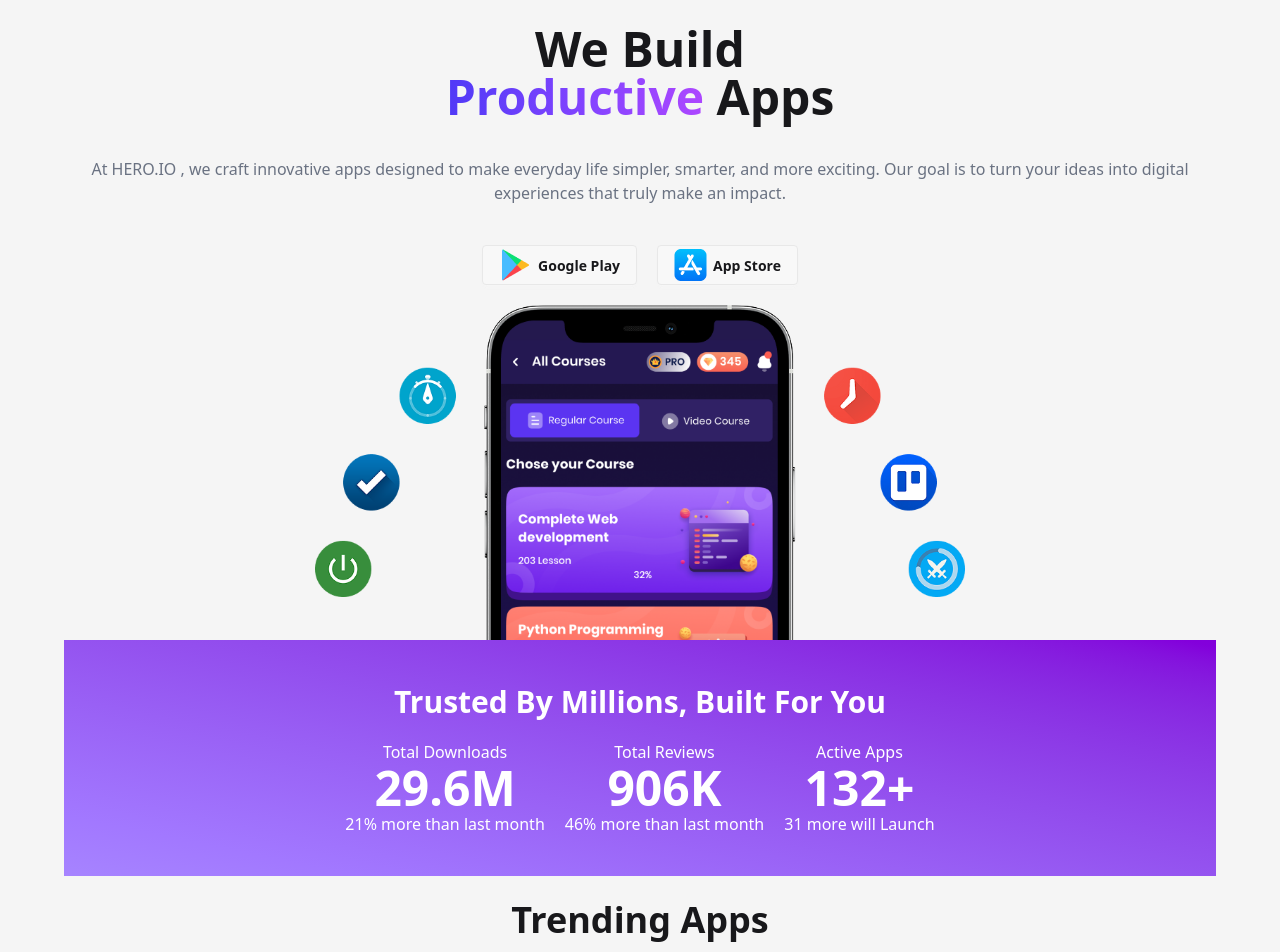
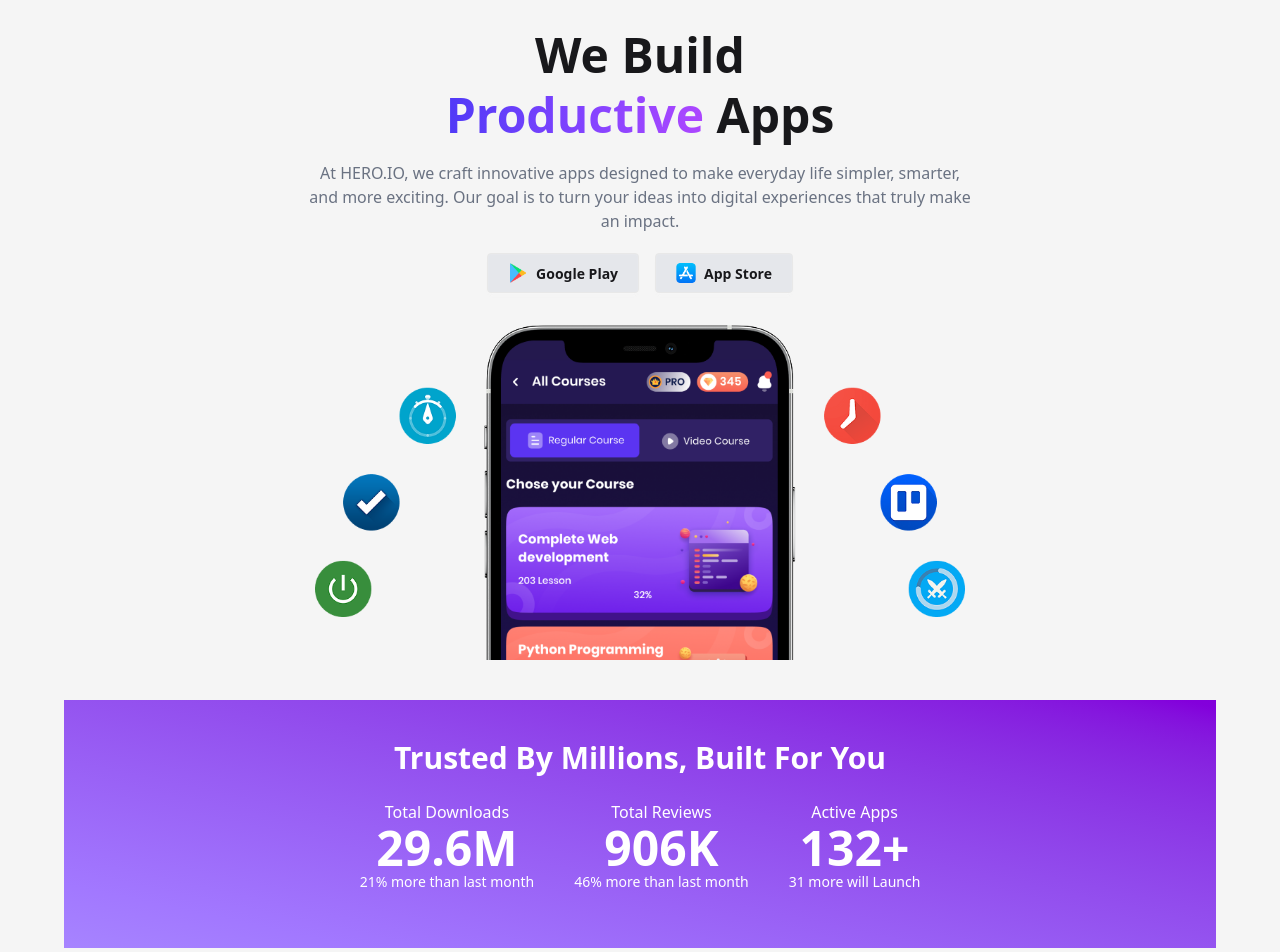
Before and after one commit to Jesun169/8th-assingment, a React (Vite) app: page / in a window 1280 px wide. Shown: the part 100-1052 px from the top of the page. Built offline with nearby package versions, Linux system fonts and the light colour scheme.

Commit message:
added chart

```diff
--- a/package.json
+++ b/package.json
@@ -17,6 +17,7 @@
     "react-router": "^7.9.4",
     "react-router-dom": "^7.9.4",
     "react-toastify": "^11.0.5",
+    "recharts": "^3.3.0",
     "tailwindcss": "^4.1.14"
   },
   "devDependencies": {
--- a/src/Banner/Banner.jsx
+++ b/src/Banner/Banner.jsx
@@ -3,44 +3,66 @@ import React from 'react';
 const Banner = () => {
   return (
     <div>
-      <div className='flex-1 text-center'>
-        <h1 className='mt-10 text-5xl font-bold'>We Build <br />
-<span className='text-transparent bg-clip-text bg-gradient-to-r from-indigo-600 to-purple-500'>Productive</span> Apps</h1>
-<p className='mt-4 p-5 text-gray-500'>At HERO.IO , we craft innovative apps designed to make everyday life simpler, smarter, and more exciting. Our goal is to turn your ideas into digital experiences that truly make an impact.</p>
+      <div className='text-center px-4 md:px-8'>
+        <h1 className='mt-10 text-4xl md:text-5xl font-bold leading-tight'>
+          We Build <br />
+          <span className='text-transparent bg-clip-text bg-gradient-to-r from-indigo-600 to-purple-500'>
+            Productive
+          </span>{' '}
+          Apps
+        </h1>
+        <p className='mt-4 text-sm md:text-base text-gray-500 max-w-2xl mx-auto'>
+          At HERO.IO, we craft innovative apps designed to make everyday life simpler, smarter,
+          and more exciting. Our goal is to turn your ideas into digital experiences that truly
+          make an impact.
+        </p>
       </div>
-      <div className='mt-5 flex justify-center gap-5'>
-        <a href="https://play.google.com/store/games?device=windows"><button className="btn"><img src="/assets/fi_16076057.png" alt="" />Google Play</button></a>
-        <a href="https://www.apple.com/app-store/"><button className="btn"><img src="/assets/Group.png" alt="" />App Store</button></a>
+
+      <div className='mt-5 flex flex-col sm:flex-row justify-center gap-4 px-4'>
+        <a href="https://play.google.com/store/games?device=windows">
+          <button className="btn flex items-center gap-2 px-5 py-2 bg-gray-200 hover:bg-gray-300">
+            <img className="w-5 h-5" src="/assets/fi_16076057.png" alt="Google Play" />
+            Google Play
+          </button>
+        </a>
+        <a href="https://www.apple.com/app-store/">
+          <button className="btn flex items-center gap-2 px-5 py-2 bg-gray-200 hover:bg-gray-300">
+            <img className="w-5 h-5" src="/assets/Group.png" alt="App Store" />
+            App Store
+          </button>
+        </a>
       </div>
-      <div>
-        {/* banner img */}
-          <div className='mt-5 flex justify-center max-w-[650px] mx-auto'>
-            <img src="/assets/hero.png" alt="" />
+
+      <div className='mt-8 flex justify-center px-4'>
+        <img
+          className='w-full max-w-[650px] h-auto object-contain'
+          src="/assets/hero.png"
+          alt="Hero"
+        />
+      </div>
+
+      <div className='bg-gradient-to-bl from-purple-700 to-violet-400 pt-10 pb-14 mt-10 px-4'>
+        <h1 className='text-2xl md:text-3xl text-white text-center font-bold mb-6'>
+          Trusted By Millions, Built For You
+        </h1>
+
+        <div className='flex flex-col md:flex-row justify-center items-center gap-10 text-white'>
+          <div className='text-center'>
+            <p>Total Downloads</p>
+            <h1 className='text-4xl md:text-5xl font-extrabold'>29.6M</h1>
+            <p className='text-sm'>21% more than last month</p>
           </div>
-      </div>
-      {/* lower banner */}
-      <div className='bg-linear-to-bl from-purple-700 to-violet-400 pt-6'>
-
-        <h1  className='text-3xl text-white text-center font-bold p-5'>Trusted By Millions, Built For You</h1>
-
-        <div className='flex justify-center gap-5  pb-10'>
-          <div className='text-center text-white'>
-          <p>Total Downloads</p>
-          <h1 className='text-5xl font-extrabold'>29.6M</h1>
-          <p>21% more than last month</p>
-        </div>
-        <div className='text-center text-white'>
-          <p>Total Reviews</p>
-          <h1 className='text-5xl font-extrabold'>906K</h1>
-          <p>46% more than last month</p>
-        </div>
-        <div className='text-center text-white'>
-          <p>Active Apps</p>
-          <h1 className='text-5xl font-extrabold'>132+</h1>
-          <p>31 more will Launch</p>
+          <div className='text-center'>
+            <p>Total Reviews</p>
+            <h1 className='text-4xl md:text-5xl font-extrabold'>906K</h1>
+            <p className='text-sm'>46% more than last month</p>
+          </div>
+          <div className='text-center'>
+            <p>Active Apps</p>
+            <h1 className='text-4xl md:text-5xl font-extrabold'>132+</h1>
+            <p className='text-sm'>31 more will Launch</p>
           </div>
         </div>
-
       </div>
     </div>
   );
--- a/src/Components/Installation/Installation.jsx
+++ b/src/Components/Installation/Installation.jsx
@@ -7,9 +7,9 @@ import 'react-toastify/dist/ReactToastify.css';
 const Installation = () => {
   const allApps = useLoaderData();
   const [installedAppIds, setInstalledAppIds] = useState(getInstalledApp().map(Number));
+  const [sortKey, setSortKey] = useState('');
 
   const handleUninstall = (app) => {
-    console.log(`Uninstalling app: ${app.title}`);
     removeFromStoreDB(app.id);
     setInstalledAppIds(prev => prev.filter(appId => appId !== app.id));
     toast.success(`${app.title} uninstalled successfully!`);
@@ -17,30 +17,48 @@ const Installation = () => {
 
   const installedApps = allApps.filter(app => installedAppIds.includes(app.id));
 
+  let sortedApps = [...installedApps];
+  if (sortKey === 'name') {
+    sortedApps.sort((a, b) => a.title.localeCompare(b.title));
+  } else if (sortKey === 'size') {
+    sortedApps.sort((a, b) => a.size - b.size);
+  }
 
   return (
     <>
       <ToastContainer position="top-center" autoClose={2000} />
       {installedApps.length === 0 ? (
-
         <div className="text-center mt-10 text-2xl text-gray-600">
           No apps installed yet.
         </div>
+      ) : (
+        <div className="p-6">
+          <div className="text-center">
+            <h1 className="mt-10 text-4xl font-bold">Your Installed Apps</h1>
+            <p className="mt-2 p-5 text-gray-500">
+              Explore all trending apps installed from the store
+            </p>
+          </div>
+         {/* sorting btn */}
+          <div className="flex flex-col sm:flex-row justify-between items-center mb-5 gap-4">
+            <h2 className="font-bold text-xl">
+              ({sortedApps.length}) App{sortedApps.length !== 1 && 's'} Found
+            </h2>
+            <select
+              className="select select-bordered"
+              value={sortKey}
+              onChange={(e) => setSortKey(e.target.value)}
+            >
+              <option value="">Sort by</option>
+              <option value="name">Name</option>
+              <option value="size">Size</option>
+            </select>
+          </div>
 
-
-      ) : (
-
-        <div className="p-6 ">
-          <div className="grid grid-cols-1 md:grid-cols-2 lg:grid-cols-3 gap-6 ">
-            {installedApps.map(app => (
-              <div>
-                <div>
-                  <h1>({installedApps.length})App Found</h1>
-                </div>
-              <div key={app.id} className=" card bg-base-200 shadow-xl">
-
+          <div className="grid grid-cols-1 md:grid-cols-2 lg:grid-cols-3 gap-6">
+            {sortedApps.map(app => (
+              <div key={app.id} className="card bg-base-200 shadow-xl">
                 <figure>
-
                   <img
                     className="w-[200px] h-[200px] object-contain mt-5"
                     src={app.image}
@@ -63,7 +81,6 @@ const Installation = () => {
                   </div>
                 </div>
               </div>
-              </div> ///
             ))}
           </div>
         </div>
--- a/src/Pages/AppDetails/AppDetails.jsx
+++ b/src/Pages/AppDetails/AppDetails.jsx
@@ -6,6 +6,16 @@ import { MdReviews } from "react-icons/md";
 import { addToStoreDB, getInstalledApp, removeFromStoreDB } from '../../Utility/addToDB';
 import { toast, ToastContainer } from 'react-toastify';
 import 'react-toastify/dist/ReactToastify.css';
+import {
+  BarChart,
+  Bar,
+  XAxis,
+  YAxis,
+  Tooltip,
+  ResponsiveContainer,
+  CartesianGrid,
+  Legend,
+} from 'recharts';
 
 const AppDetails = () => {
   const { appId } = useParams();
@@ -26,7 +36,7 @@ const AppDetails = () => {
     return <div className="p-4 text-center text-xl">App not found</div>;
   }
 
-  const { title, image, size, companyName, downloads, reviews, ratingAvg } = singleApp;
+  const { title, image, size, companyName, downloads, reviews, ratingAvg, description } = singleApp;
 
   const handleInstall = () => {
     addToStoreDB(id);
@@ -40,9 +50,17 @@ const AppDetails = () => {
     toast.error(`${title} uninstalled successfully!`);
   };
 
+  const chartData = [
+    {
+      name: title,
+      Reviews: reviews,
+      Rating: ratingAvg
+    }
+  ];
+
   return (
+    <div>
       <div className="card bg-base-300 shadow-sm flex flex-col md:flex-row max-w-6xl mx-auto p-4 md:p-8 rounded-lg">
-      {/* Image Section */}
         <figure className="flex-shrink-0 md:w-1/2 flex justify-center">
           <img
             className='w-48 h-48 md:w-[350px] md:h-[350px] object-contain p-5 shadow-xl bg-white rounded'
@@ -51,7 +69,6 @@ const AppDetails = () => {
           />
         </figure>
 
-      {/* Details Section */}
         <div className="card-body md:w-1/2 flex flex-col justify-between">
           <div>
             <h2 className="card-title text-3xl md:text-4xl font-bold">{title}</h2>
@@ -78,7 +95,7 @@ const AppDetails = () => {
               <div className="flex flex-col items-center sm:items-start">
                 <MdReviews className='text-4xl sm:text-5xl text-purple-500' />
                 <p className='mt-2 text-lg sm:text-2xl'>Total Reviews</p>
-              <p className='mt-1 text-3xl sm:text-4xl font-extrabold'>{reviews}</p>
+                <p className='mt-1 text-3xl sm:text-4xl font-extrabold'>{reviews.toLocaleString()}</p>
               </div>
             </div>
           </div>
@@ -94,9 +111,35 @@ const AppDetails = () => {
             >
               {installed ? 'Installed' : `Install Now (${size} MB)`}
             </button>
-
           </div>
         </div>
+      </div>
+
+      {/* Chart*/}
+        <div className="mt-16 max-w-6xl mx-auto p-4 md:p-8">
+        <h2 className="text-3xl font-bold mb-6 ">Ratings</h2>
+        <ResponsiveContainer width="100%" height={250}>
+          <BarChart
+            layout="vertical"
+            data={chartData}
+            margin={{ top: 20, right: 30, left: 0, bottom: 20 }}
+          >
+            <CartesianGrid strokeDasharray="3 3" />
+            <XAxis type="number" />
+            <YAxis type="category" dataKey="name" />
+            <Tooltip />
+            <Legend />
+            <Bar dataKey="Reviews" fill="#8884d8" />
+            <Bar dataKey="Rating" fill="#82ca9d" />
+          </BarChart>
+        </ResponsiveContainer>
+      </div>
+      <div  className="mt-16 max-w-6xl mx-auto p-4 md:p-8">
+        <hr className="h-px my-6 border-0 bg-gray-300" />
+        <h1 className="text-3xl font-bold mb-6 ">Description</h1>
+        <p>{description}</p>
+      </div>
+
     </div>
   );
 };
--- a/src/Pages/ErrorPage/ErrorPage.jsx
+++ b/src/Pages/ErrorPage/ErrorPage.jsx
@@ -9,7 +9,7 @@ const ErrorPage = () => {
       <NavBar />
       <div className="min-h-[80vh] flex flex-col justify-center items-center text-black mt-10 px-4">
         <div className='flex justify-center mt-5'>
-          <img className='w-[300px] h-auto' src="/src/assets/OBJECTS.png" alt="Error Illustration" />
+          <img className='w-[300px] h-auto' src="/src/assets/OBJECTS (1).png" alt="Error Illustration" />
         </div>
         <h1 className='text-4xl font-bold mt-10'>Oops, page not found!</h1>
         <p className='mt-5 text-gray-600'>The page you are looking for is not available.</p>
```
Also changed, not shown: src/assets/OBJECTS (1).png (added), 1 other file (tests, documents, lock files or other folders). Lines whose indentation alone changed are shown as unchanged.
